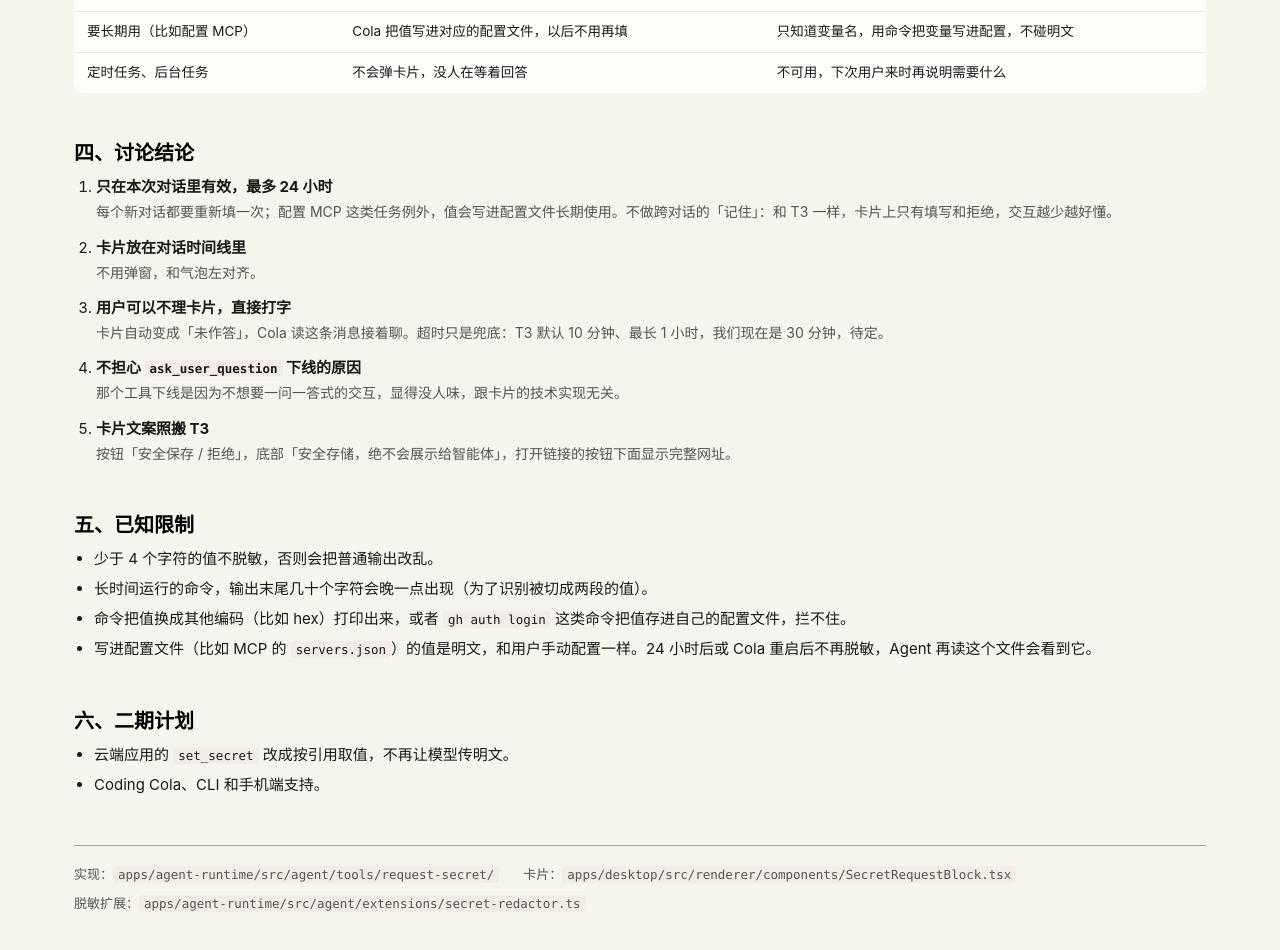
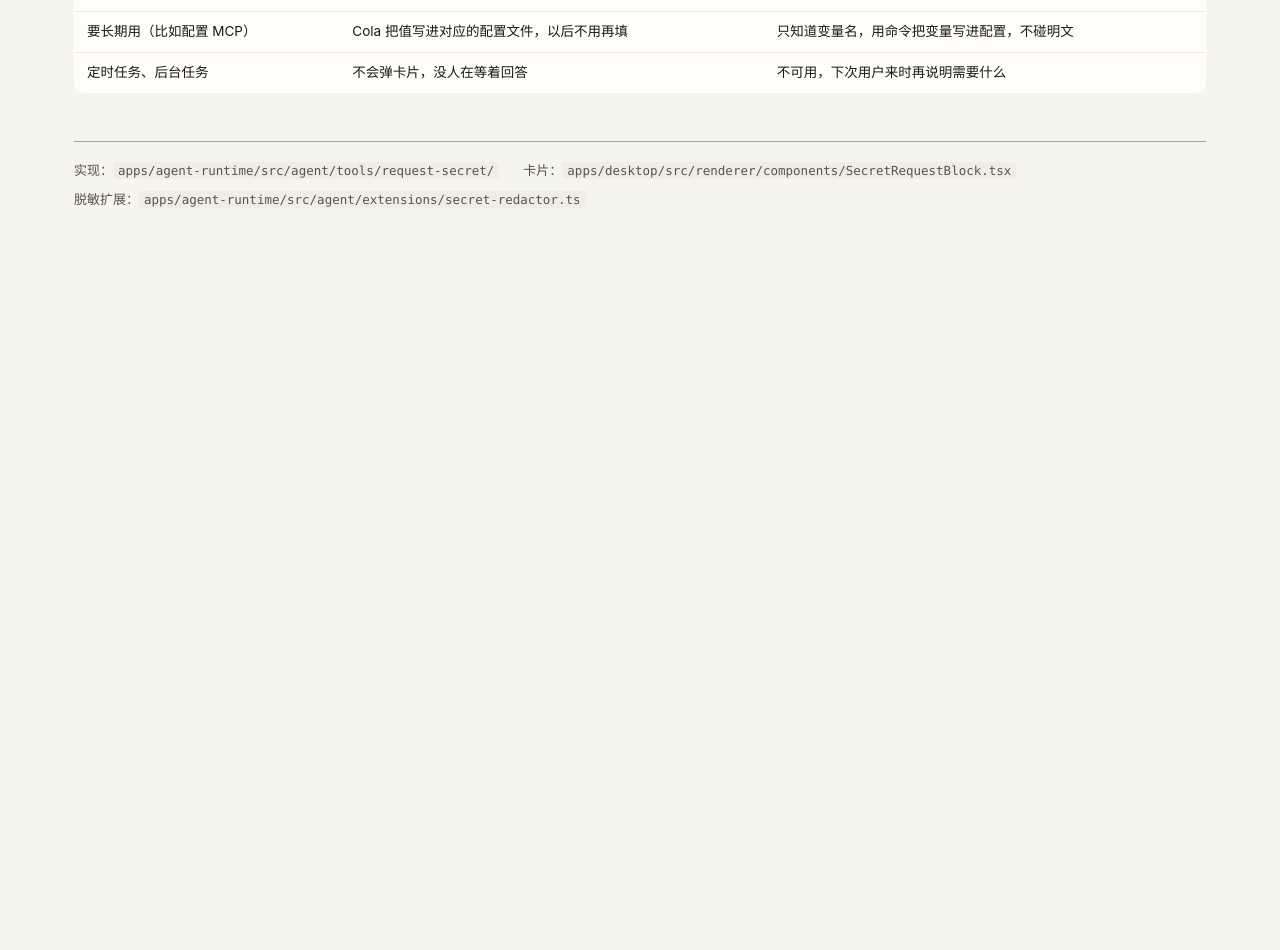
Before and after one commit to mackt/cola-prototypes, a plain HTML site: page request-secret/index.html in a window 1280 px wide. Shown: the part 2200-3150 px from the top of the page. After the commit the page ends 2466 px from the top, so only its background shows below. Drawn offline with Linux system fonts and the light colour scheme.

Commit message:
Drop the conclusions, known limits and phase-two sections

```diff
--- a/request-secret/index.html
+++ b/request-secret/index.html
@@ -854,25 +854,6 @@
       }
       .tbl-wrap {
         overflow-x: auto;
-      }
-      ol.q {
-        padding-left: 22px;
-        margin: 0;
-      }
-      ol.q li {
-        margin-bottom: 12px;
-      }
-      ol.q li p {
-        margin: 2px 0 0;
-        color: var(--cola-text-muted);
-        font-size: 14px;
-      }
-      ul.plain {
-        padding-left: 20px;
-        margin: 0;
-      }
-      ul.plain li {
-        margin-bottom: 6px;
       }
       footer {
         margin-top: 48px;
@@ -1138,66 +1119,6 @@
         </div>
       </section>
 
-      <section aria-labelledby="q-h">
-        <h2 id="q-h">四、讨论结论</h2>
-        <ol class="q">
-          <li>
-            <b>只在本次对话里有效，最多 24 小时</b>
-            <p>
-              每个新对话都要重新填一次；配置 MCP
-              这类任务例外，值会写进配置文件长期使用。不做跨对话的「记住」：和 T3
-              一样，卡片上只有填写和拒绝，交互越少越好懂。
-            </p>
-          </li>
-          <li>
-            <b>卡片放在对话时间线里</b>
-            <p>不用弹窗，和气泡左对齐。</p>
-          </li>
-          <li>
-            <b>用户可以不理卡片，直接打字</b>
-            <p>
-              卡片自动变成「未作答」，Cola 读这条消息接着聊。超时只是兜底：T3 默认 10 分钟、最长 1
-              小时，我们现在是 30 分钟，待定。
-            </p>
-          </li>
-          <li>
-            <b>不担心 <code>ask_user_question</code> 下线的原因</b>
-            <p>那个工具下线是因为不想要一问一答式的交互，显得没人味，跟卡片的技术实现无关。</p>
-          </li>
-          <li>
-            <b>卡片文案照搬 T3</b>
-            <p>
-              按钮「安全保存 /
-              拒绝」，底部「安全存储，绝不会展示给智能体」，打开链接的按钮下面显示完整网址。
-            </p>
-          </li>
-        </ol>
-      </section>
-
-      <section aria-labelledby="limit-h">
-        <h2 id="limit-h">五、已知限制</h2>
-        <ul class="plain">
-          <li>少于 4 个字符的值不脱敏，否则会把普通输出改乱。</li>
-          <li>长时间运行的命令，输出末尾几十个字符会晚一点出现（为了识别被切成两段的值）。</li>
-          <li>
-            命令把值换成其他编码（比如 hex）打印出来，或者
-            <code>gh auth login</code> 这类命令把值存进自己的配置文件，拦不住。
-          </li>
-          <li>
-            写进配置文件（比如 MCP 的 <code>servers.json</code>）的值是明文，和用户手动配置一样。24
-            小时后或 Cola 重启后不再脱敏，Agent 再读这个文件会看到它。
-          </li>
-        </ul>
-      </section>
-
-      <section aria-labelledby="next-h">
-        <h2 id="next-h">六、二期计划</h2>
-        <ul class="plain">
-          <li>云端应用的 <code>set_secret</code> 改成按引用取值，不再让模型传明文。</li>
-          <li>Coding Cola、CLI 和手机端支持。</li>
-        </ul>
-      </section>
-
       <footer>
         <span>实现：<code>apps/agent-runtime/src/agent/tools/request-secret/</code></span>
         <span>卡片：<code>apps/desktop/src/renderer/components/SecretRequestBlock.tsx</code></span>
```
